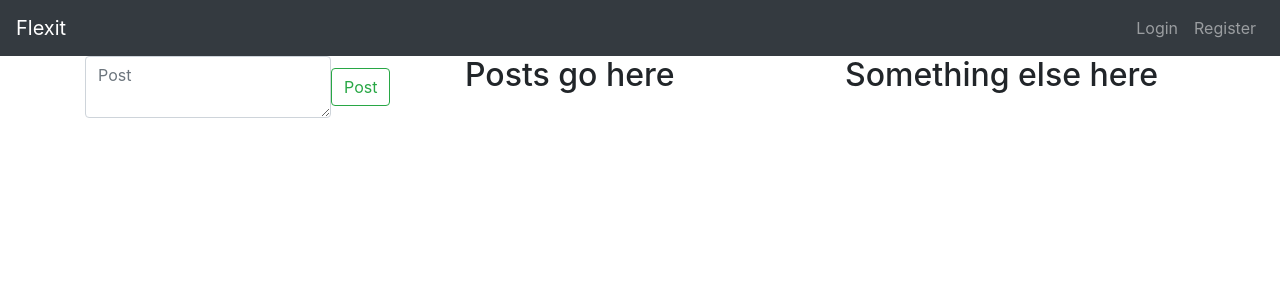
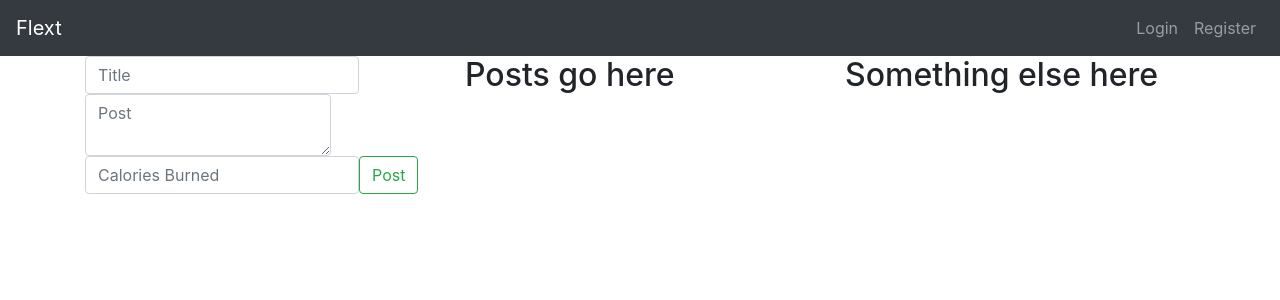
Before and after one commit to philipa18/Flext, a Flask app: page / in a window 1280 px wide. Shown: the top 300 px of the page. Run offline with Flask 2, Linux system fonts and the light colour scheme; data that the repository does not hold is empty; some libraries are stand-ins or nearby versions.

Commit message:
Password+Header typo fix. Improved posts

```diff
--- a/flask_app/forms.py
+++ b/flask_app/forms.py
@@ -2,7 +2,7 @@ from flask_login import current_user
 from flask_wtf import FlaskForm
 from flask_wtf.file import FileField, FileRequired, FileAllowed
 from werkzeug.utils import secure_filename
-from wtforms import StringField, BooleanField, SubmitField, TextAreaField, PasswordField
+from wtforms import StringField, BooleanField, SubmitField, StringField, TextAreaField, PasswordField, IntegerField
 from wtforms.validators import (
     InputRequired,
     DataRequired,
@@ -21,13 +21,12 @@ class CommentForm(FlaskForm):
     submit = SubmitField("Comment")
 
 class PostForm(FlaskForm):
+    title = StringField(validators=[InputRequired(), Length(min=1, max=50)])
+    calories = IntegerField()
     text = TextAreaField(
         "Post", validators=[InputRequired(), Length(min=1, max=500)]
     )
     submit = SubmitField("Post")
-
-class PumpForm(FlaskForm):
-    pumped = BooleanField("Pump")
 
 class RegistrationForm(FlaskForm):
     username = StringField(
@@ -48,13 +47,13 @@ class RegistrationForm(FlaskForm):
     def validate_password(self, password):
         t: str = password.data
 
-        if t.islower:
+        if t.islower():
             raise ValidationError("Password requires at least 1 uppercase letter")
-        if t.isupper:
+        if t.isupper():
             raise ValidationError("Password requires at least 1 lowercase letter")
-        if t.isalpha:
+        if t.isalpha():
             raise ValidationError("Password requires at least 1 numeric character")
-        if t.isalnum:
+        if t.isalnum():
             raise ValidationError("Password requires at least 1 special character")
 
     def validate_email(self, email):
--- a/flask_app/models.py
+++ b/flask_app/models.py
@@ -19,9 +19,13 @@ class User(db.Document, UserMixin):
     # Returns a unique string (the user's username) identifying each user
     def get_id(self):
         return self.username
+
 class Post(db.Document):
+    title = db.StringField(required=True, min_length=1, max_length=50)
     content = db.StringField(required=True, min_length=1, max_length=500)
+    calories = db.IntField()
     poster = db.ReferenceField(User, required=True)
+    pumps = db.IntField()
 
 class Comment(db.Document):
     commenter = db.ReferenceField(User, required=True)
--- a/flask_app/socials/routes.py
+++ b/flask_app/socials/routes.py
@@ -13,10 +13,14 @@ def index():
     form = PostForm()
 
     if form.validate_on_submit() and current_user.is_authenticated:
-        Post(poster=current_user._get_current_object(),
-            content=form.text.data,).save()
+        Post(poster=current_user._get_current_object(), title=form.title.data,
+            content=form.text.data, calories=form.calories.data).save()
         return redirect(url_for("socials.index"))
 
     posts = Post.objects()
 
     return render_template("index.html", form=form, posts=posts)
+
+@socials.route('/posts/<post_id>', methods=["GET", "POST"])
+def post_detail(post_id: str):
+    return render_template('post_detail.html', post = Post.objects(id=post_id).first())
--- a/flask_app/templates/header.html
+++ b/flask_app/templates/header.html
@@ -8,12 +8,12 @@
     {% if title %}
         <title>{{ title }}</title>
     {% else %}
-        <title>Flexit</title>
+        <title>Flext</title>
     {% endif %}
 </head>
 <body>
     <nav class="navbar navbar-expand-lg navbar-dark bg-dark">
-        <a class="navbar-brand" href="{{ url_for('socials.index') }}">Flexit</a>
+        <a class="navbar-brand" href="{{ url_for('socials.index') }}">Flext</a>
         <button class="navbar-toggler" type="button" data-toggle="collapse" data-target="#navbarCollapse"
             aria-controls="navbarSupportedContent" aria-expanded="false" aria-label="Toggle navigation">
             <span class="navbar-toggler-icon"></span>
--- a/flask_app/templates/index.html
+++ b/flask_app/templates/index.html
@@ -15,11 +15,29 @@
             {% endwith %}
 
             {{ form.csrf_token }}
+            {{ form.title(class="form-control", placeholder="Title") }}
+
+            {% if form.title.errors %}
+            <div class="alert alert-warning" role="alert">
+                {% for error in form.title.errors %}
+                <span>{{ error }}</span>
+                {% endfor %}
+            </div>
+            {% endif %}
+
             {{ form.text(class="form-control", placeholder="Post") }}
-
             {% if form.text.errors %}
             <div class="alert alert-warning" role="alert">
                 {% for error in form.text.errors %}
+                <span>{{ error }}</span>
+                {% endfor %}
+            </div>
+            {% endif %}
+
+            {{ form.calories(class="form-control", placeholder="Calories Burned") }}
+            {% if form.calories.errors %}
+            <div class="alert alert-warning" role="alert">
+                {% for error in form.calories.errors %}
                 <span>{{ error }}</span>
                 {% endfor %}
             </div>
@@ -31,8 +49,14 @@
     <div class="col">
         <h2>Posts go here </h2>
         {% for post in posts %}
-        <h3>{{ post.poster.username }}</h3>
-        {{post.content}}
+            <h3><a href="{{ url_for('socials.post_detail', post_id=post.id) }}">{{ post.title }}</a></h3>
+            User: {{post.poster.username}}
+            {% if post.calories %}
+                <br>
+                Calories Burned:{{post.calories}}
+            {% endif %}
+            <br>
+            <br>
         {% endfor %}
     </div>
     <div class="col">
```
Also changed, not shown: flask_app/templates/post_detail.html (added, +9 -0 lines).
